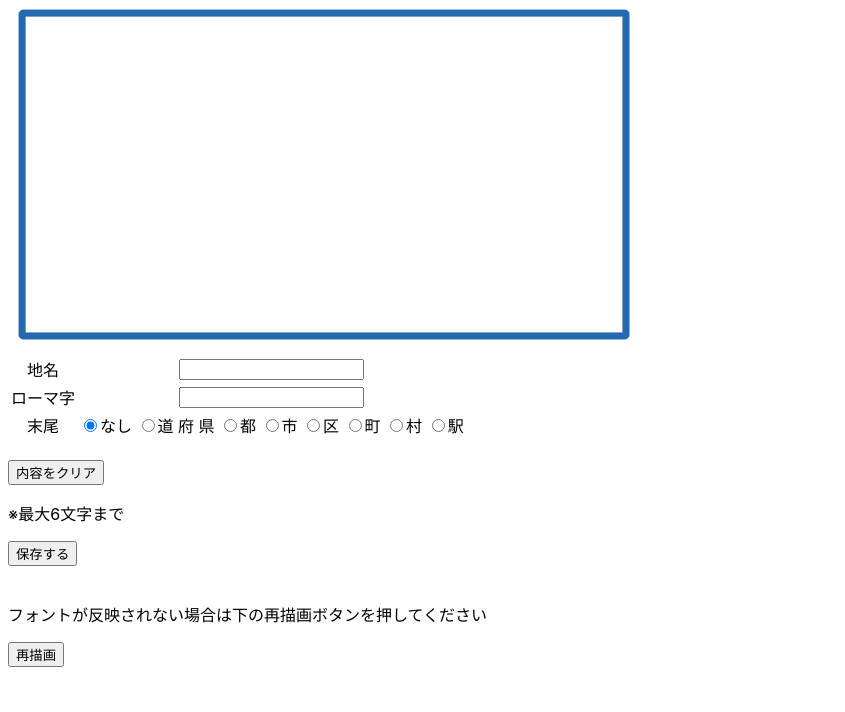
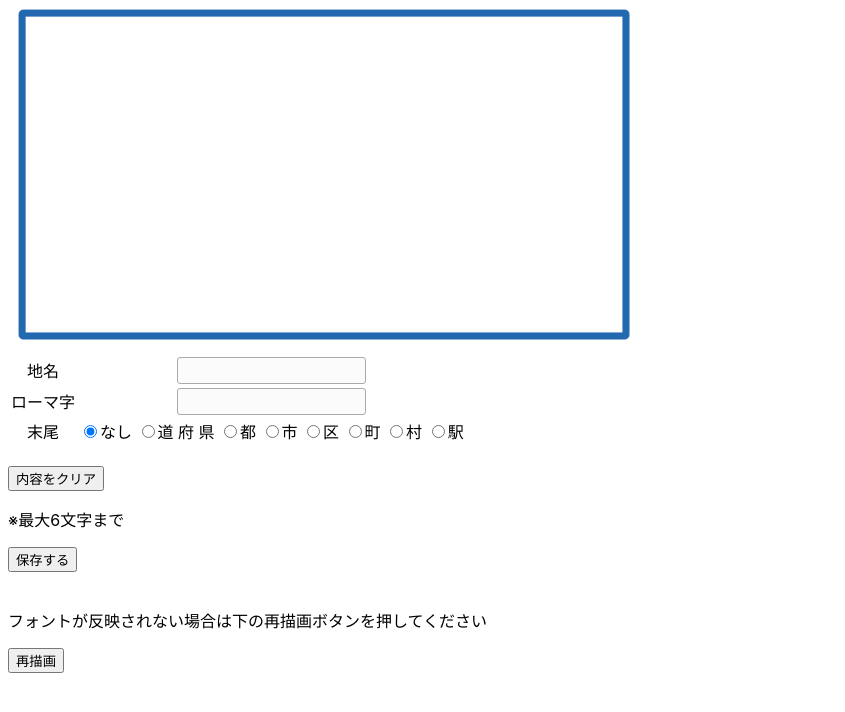
Before and after one commit to haruto356/GuideSignGenerator, a plain HTML site: page 101/index.html in a window 1280 px wide. Shown: the part 76-788 px from the top of the page, without its empty margins (0-845 px from the left). Drawn offline with Linux system fonts and the light colour scheme.

Commit message:
update: テキストボックスのスタイルを変更

```diff
--- a/css/commonStyle.css
+++ b/css/commonStyle.css
@@ -9,3 +9,11 @@ body {
 a {
     color: blue;
 }
+
+/* テキストボックスの設定 */
+input {
+    background-color: #FBFBFB;
+    border: 1px solid #AAA;
+    border-radius: 3px;
+    padding: 5px;
+}
```
